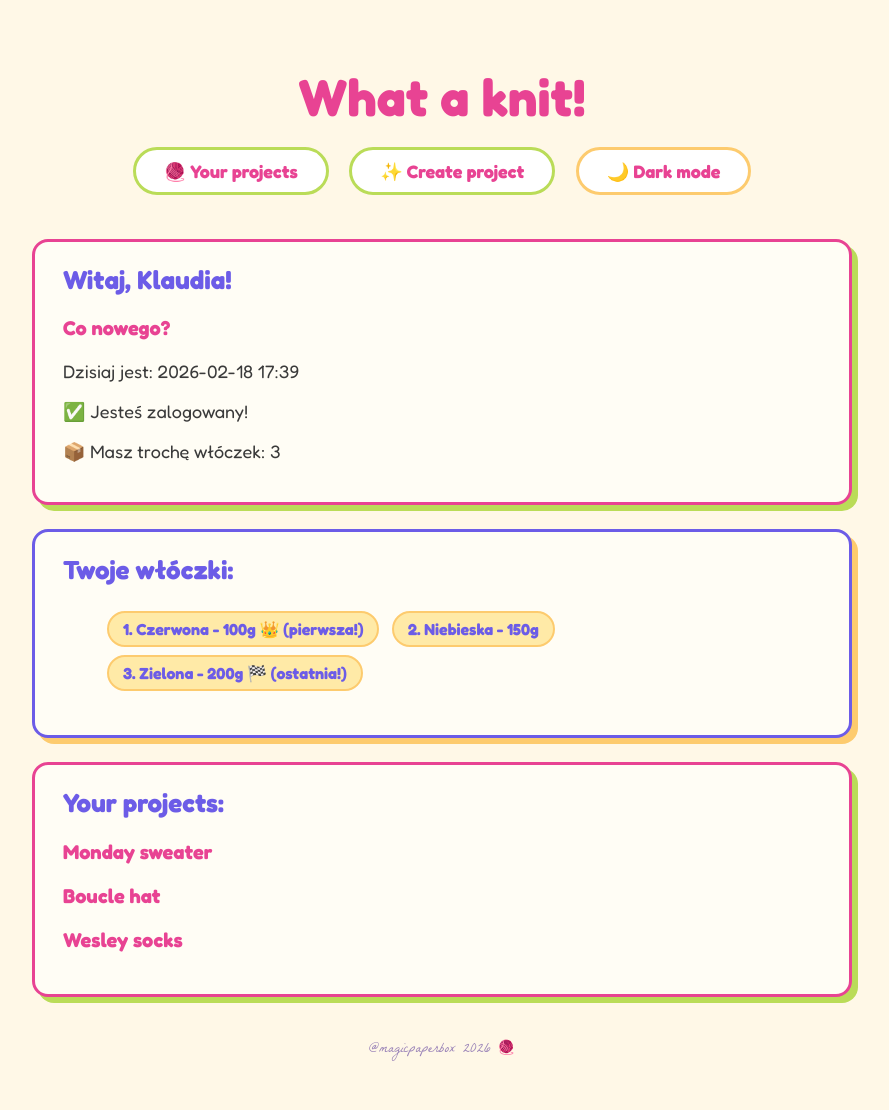
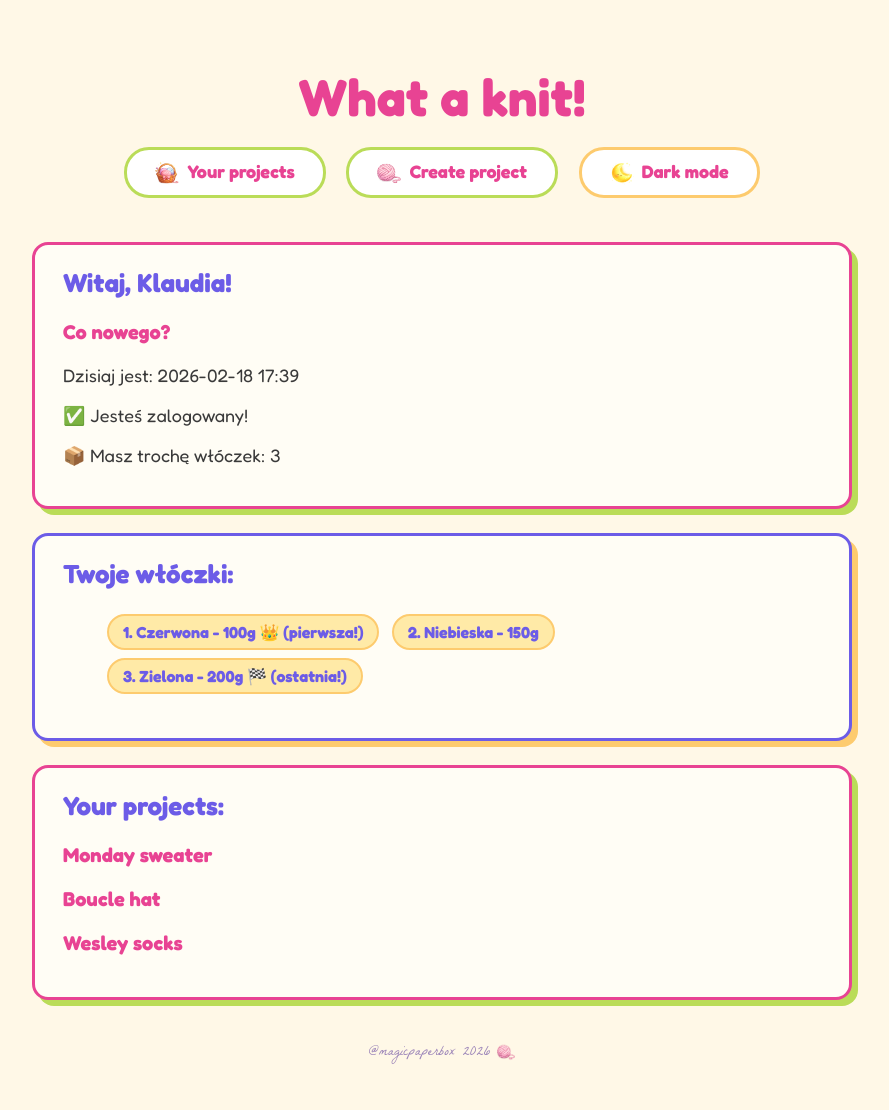
Before and after one commit to magicpaperbox/what-a-knit, a Flask app: page / in a window 1280 px wide. Shown: the whole page, without its empty margins (198-1087 px from the left). Before the commit the page ends 1061 px from the top, so only its background shows below. Run offline with Flask 3, Linux system fonts and the light colour scheme.

Commit message:
add icons

```diff
--- a/templates/base.html
+++ b/templates/base.html
@@ -4,6 +4,7 @@
 <head>
     <meta charset="UTF-8">
     <title>{% block title %}What a knit!{% endblock %}</title>
+    <link rel="icon" type="image/png" href="/static/icons/yarn_ball.png">
     <style>
         @font-face {
             font-family: 'AmaticSC';
@@ -331,21 +332,51 @@
             color: #2d1b3d;
             box-shadow: 4px 4px 0px #fd79a8;
         }
+
+        /* ---------- ICONS ---------- */
+        .icon {
+            width: 24px;
+            height: 24px;
+            vertical-align: middle;
+            margin-right: 4px;
+        }
+
+        .icon-footer {
+            width: 18px;
+            height: 18px;
+            vertical-align: middle;
+        }
+
+        .icon-dark {
+            display: none;
+        }
+
+        body.dark .icon-light {
+            display: none;
+        }
+
+        body.dark .icon-dark {
+            display: inline;
+        }
     </style>
 </head>
 
 <body>
     <h1>What a knit!</h1>
     <nav>
-        <a href="/">🧶 Your projects</a>
-        <a href="/add">✨ Create project</a>
-        <button class="theme-toggle" onclick="toggleTheme()">🌙 Dark mode</button>
+        <a href="/"><img src="/static/icons/projects.png" class="icon" alt="projects"> Your projects</a>
+        <a href="/add"><img src="/static/icons/yarn_ball.png" class="icon" alt="create"> Create project</a>
+        <button class="theme-toggle" onclick="toggleTheme()">
+            <img src="/static/icons/moon.png" class="icon icon-light" alt="dark mode">
+            <img src="/static/icons/sun.png" class="icon icon-dark" alt="light mode">
+            <span class="toggle-text">Dark mode</span>
+        </button>
     </nav>
     {% block content %}
     {% endblock %}
     <footer
         style="margin-top: 40px; text-align: center; color: #9b84b8; font-family: LaBelleAurore, sans-serif; font-size: 14px;">
-        <p>@magicpaperbox 2026 🧶</p>
+        <p>@magicpaperbox 2026 <img src="/static/icons/yarn_ball.png" class="icon-footer" alt="yarn"></p>
     </footer>
 
     <script>
@@ -355,19 +386,17 @@
             const isDark = document.body.classList.contains('dark');
             localStorage.setItem('theme', isDark ? 'dark' : 'light');
 
-            const btn = document.querySelector('.theme-toggle');
-            btn.textContent = isDark ? '☀️ Light mode' : '🌙 Dark mode';
+            const toggleText = document.querySelector('.toggle-text');
+            toggleText.textContent = isDark ? 'Light mode' : 'Dark mode';
         }
 
         // On page load: restore saved theme
-        (function () {
-            const saved = localStorage.getItem('theme');
-            if (saved === 'dark') {
-                document.body.classList.add('dark');
-                const btn = document.querySelector('.theme-toggle');
-                if (btn) btn.textContent = '☀️ Light mode';
-            }
-        })();
+        const saved = localStorage.getItem('theme');
+        if (saved === 'dark') {
+            document.body.classList.add('dark');
+            const toggleText = document.querySelector('.toggle-text');
+            if (toggleText) toggleText.textContent = 'Light mode';
+        }
     </script>
 </body>
 
```
Also changed, not shown: static/icons/moon.png (added), static/icons/projects.png (added), static/icons/sun.png (added), static/icons/yarn_ball.png (added).
